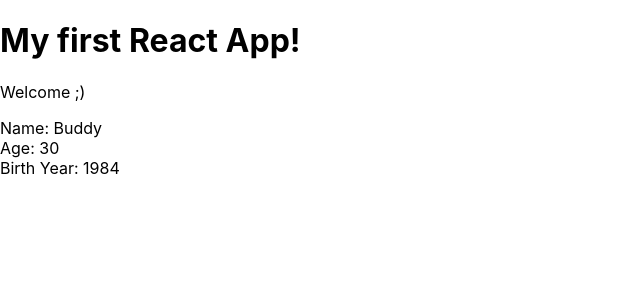
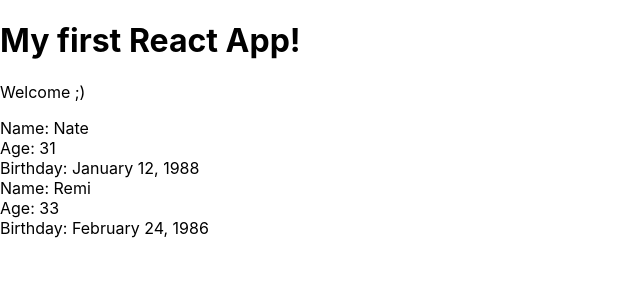
Before and after one commit to mrkwapo/reactDOM, a React (Create React App) app in the folder my-app/: page / in a window 1280 px wide. Shown: the top 300 px of the page, without its empty margins (0-640 px from the left). Built offline with nearby package versions, Linux system fonts and the light colour scheme.

Commit message:
Add files via upload

```diff
--- a/my-app/src/Ancestry.js
+++ b/my-app/src/Ancestry.js
@@ -2,11 +2,13 @@
 
 class Ancestry extends Component {
   render() {
+    // console.log(this.props);
+    const { name, age, birthday } = this.props;
     return (
       <div className='ancestor'>
-        <div>Name: Buddy</div>
-        <div>Age: 30</div>
-        <div>Birth Year: 1984</div>
+        <div>Name: {name}</div>
+        <div>Age: {age}</div>
+        <div>Birthday: {birthday}</div>
       </div>
     );
   }
--- a/my-app/src/App.js
+++ b/my-app/src/App.js
@@ -9,7 +9,8 @@
       <div className='App'>
         <h1> My first React App!</h1>
         <p>Welcome ;)</p>
-        <Ancestry />
+        <Ancestry name='Nate' age='31' birthday='January 12, 1988' />
+        <Ancestry name='Remi' age='33' birthday='February 24, 1986' />
       </div>
     );
   }
```
